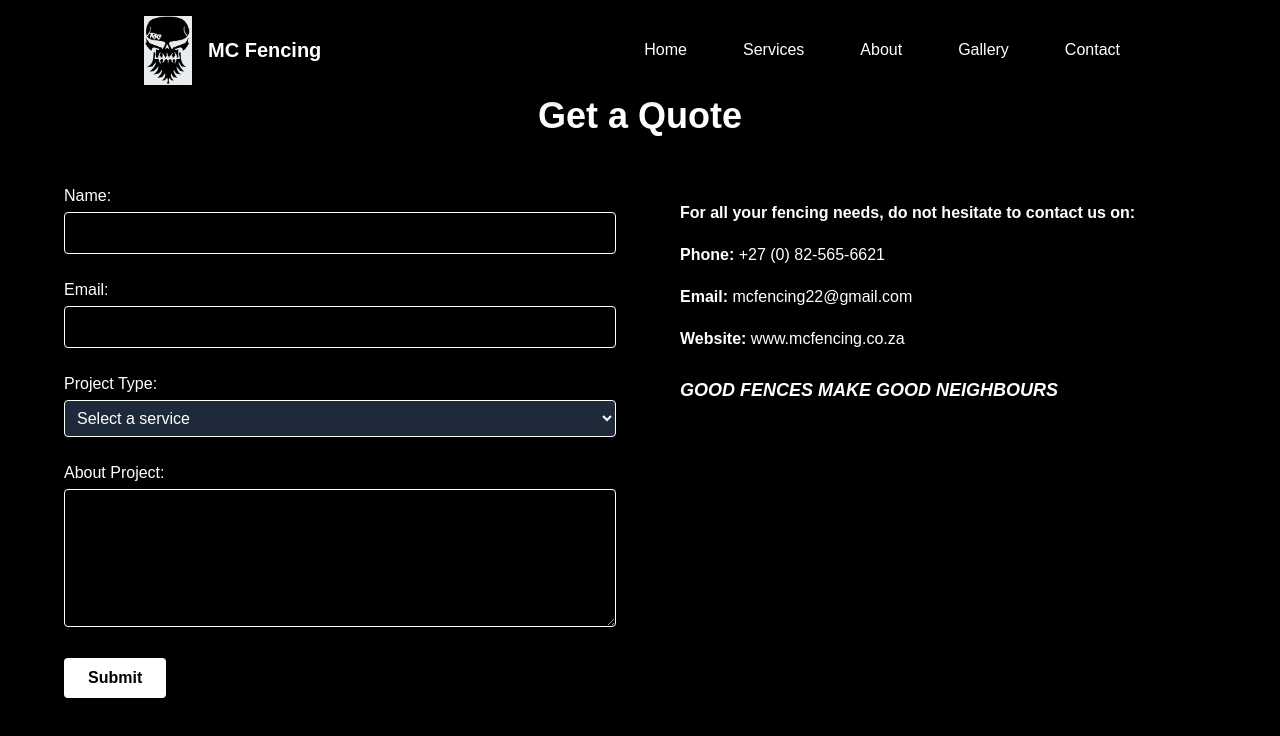
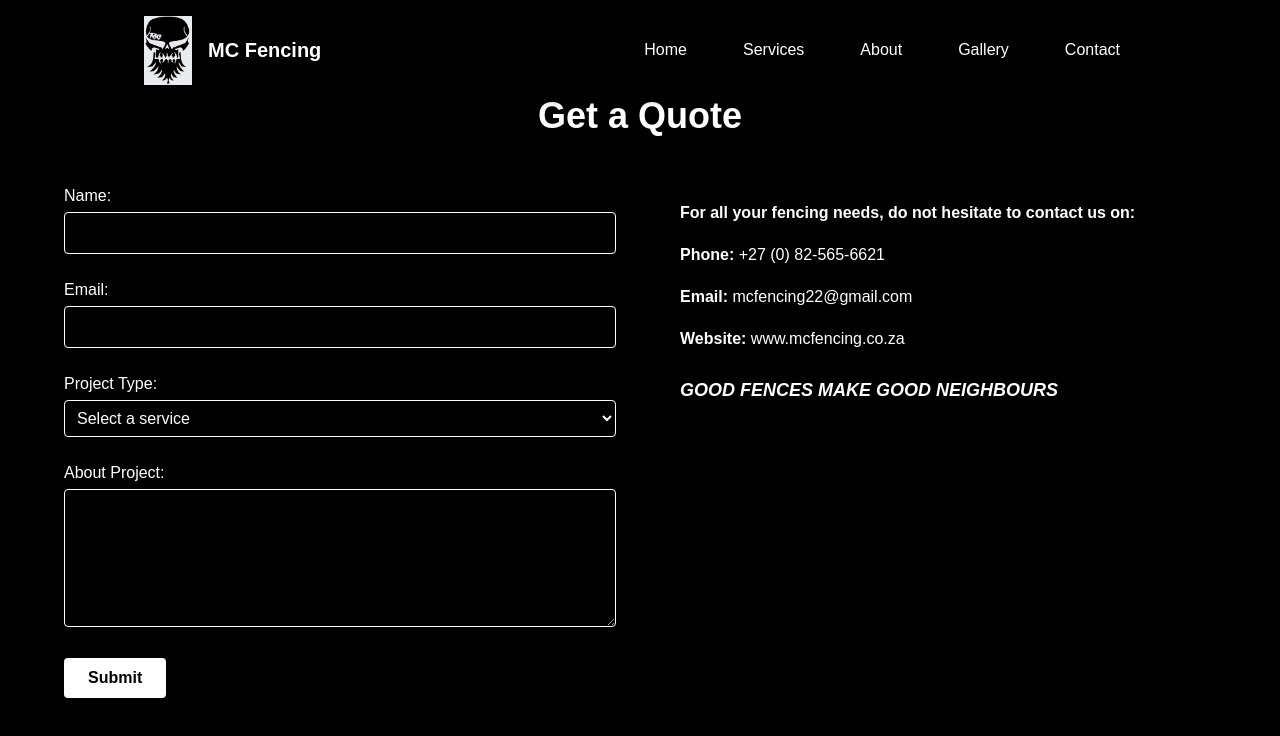
Before and after one commit to avantenaidoo/mcfencing-website, a Next.js app: page /contact in a window 1280 px wide. Shown: the top 736 px of the page. Built offline with nearby package versions, Linux system fonts and the light colour scheme.

Commit message:
updated form dropdown box and font color

```diff
--- a/src/components/ContactForm.tsx
+++ b/src/components/ContactForm.tsx
@@ -21,7 +21,6 @@ export default function ContactForm() {
 
   const handleSubmit = (e: React.FormEvent) => {
     e.preventDefault();
-    // In production, replace with your actual email service
     alert("Form submitted! This should send to mcfencing22@gmail.com");
     console.log(formData);
   };
@@ -59,7 +58,7 @@ export default function ContactForm() {
           value={formData.projectType}
           onChange={handleChange}
           required
-          className="w-full bg-gray-800 border border-white text-white p-2 rounded"
+          className="w-full bg-black border border-white text-white p-2 rounded"
         >
           <option value="">Select a service</option>
           <option value="Palisade Fencing">Palisade Fencing</option>
```
